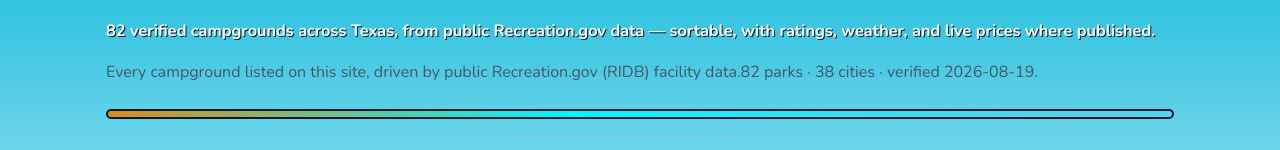
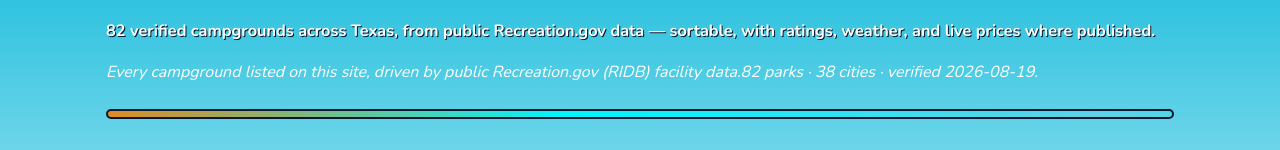
Before and after one commit to k00jax/rv-parks-directory, a Next.js app: page / in a window 1280 px wide. Shown: the part 561-711 px from the top of the page. Built offline with nearby package versions, Linux system fonts and the light colour scheme.

Commit message:
style: intro line white italic on homepage

```diff
--- a/src/app/page.tsx
+++ b/src/app/page.tsx
@@ -111,7 +111,7 @@
         {parks.length} verified campgrounds across Texas, from public Recreation.gov data —
         sortable, with ratings, weather, and live prices where published.
       </p>
-      <p className="muted">
+      <p className="muted" style={{ color: '#fff', fontStyle: 'italic' }}>
         Every campground listed on this site, driven by public Recreation.gov (RIDB) facility data.
         {parks.length} parks · {cities.length} cities · verified {lastVerified}.
       </p>
```
